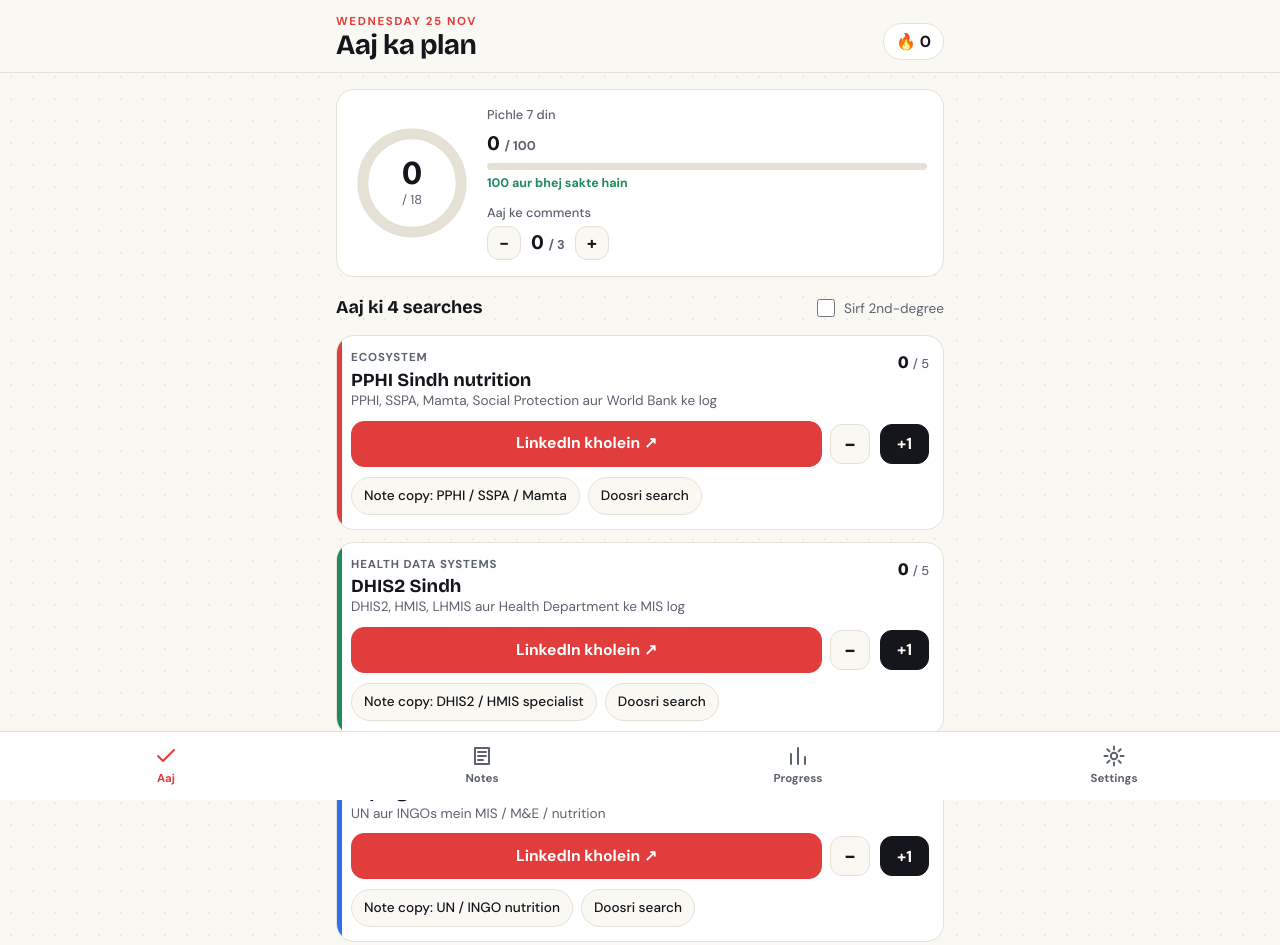
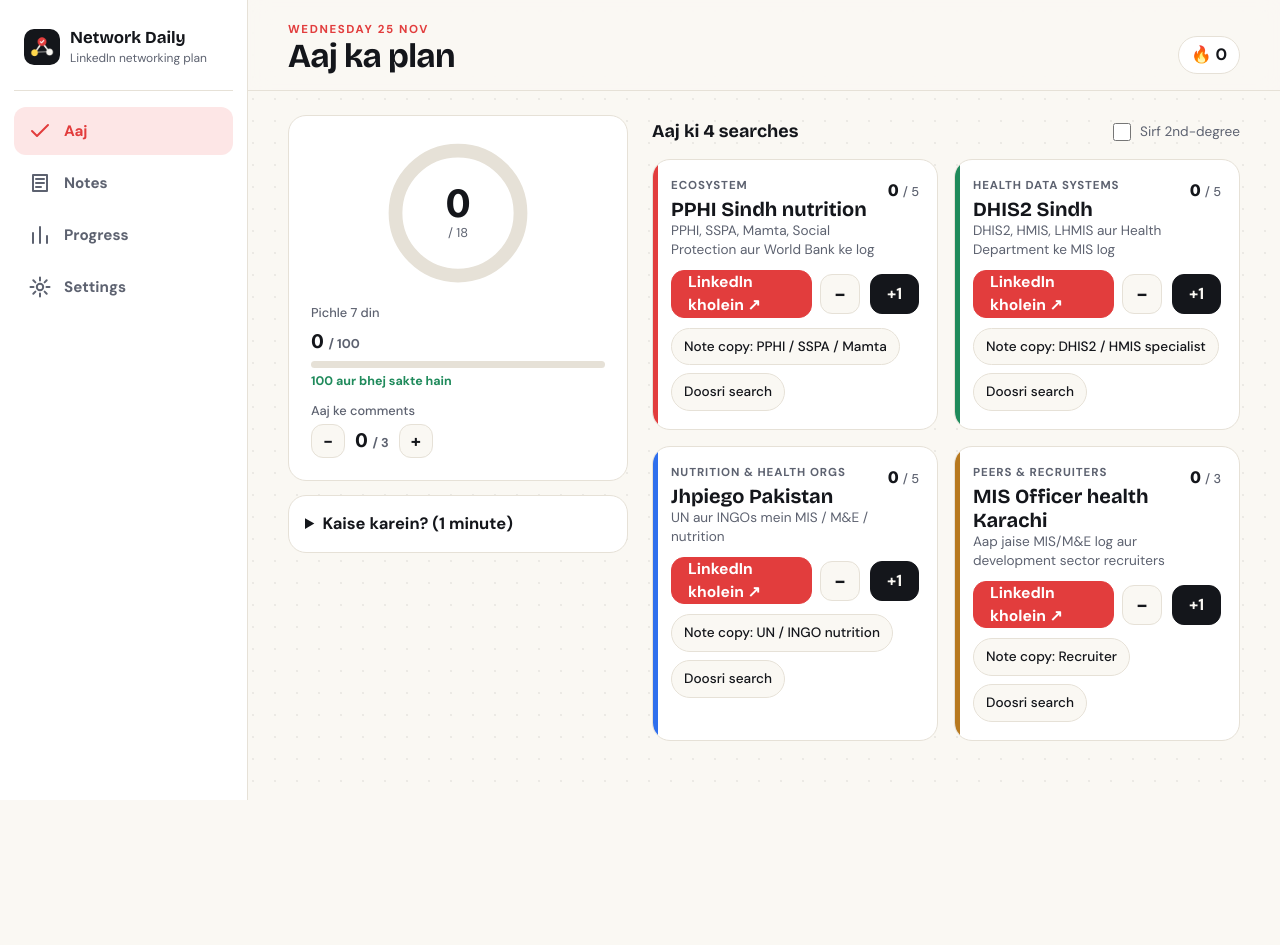
Before and after one commit to Sarmads050/linkedin-posts, a plain HTML site: page network-app/index.html in a window 1280 px wide. Shown: the top 945 px of the page. After the commit the page ends 800 px from the top, so only its background shows below. Drawn offline with nearby package versions, Linux system fonts and the light colour scheme.

Commit message:
Network Daily: laptop layout with sidebar, two-column today view and wider grids
Co-Authored-By: Claude Opus 5.5 <noreply@anthropic.com>
Claude-Session: https://claude.ai/code/session_01TmsrSd7aiFkuD6czWA3uiB

```diff
--- a/network-app/index.html
+++ b/network-app/index.html
@@ -32,6 +32,7 @@
 <main id="main">
   <!-- TODAY -->
   <section class="view" id="view-today" aria-labelledby="viewTitle">
+   <div class="col-left">
     <div class="banner" id="fridayBanner" hidden>
       <b>Friday safai:</b> My Network → Manage → Sent mein ja kar 3 hafte purani pending requests "Withdraw" kar dein.
     </div>
@@ -57,11 +58,15 @@
         </div>
       </div>
     </div>
+   </div>
 
+   <div class="col-right">
     <div class="section-head"><h2>Aaj ki 4 searches</h2><label class="toggle"><input type="checkbox" id="only2nd"> Sirf 2nd-degree</label></div>
     <ol class="tasks" id="tasks"></ol>
+   </div>
 
-    <details class="card howto">
+   <div class="col-left col-left-2">
+    <details class="card howto" id="howto">
       <summary>Kaise karein? (1 minute)</summary>
       <ol>
         <li><b>LinkedIn kholein</b> dabayein. Search LinkedIn app mein khulegi.</li>
@@ -70,6 +75,7 @@
         <li>Wapas aa kar us card par <b>+1</b> dabayein.</li>
       </ol>
     </details>
+   </div>
   </section>
 
   <!-- NOTES -->
@@ -137,6 +143,7 @@
 </main>
 
 <nav class="tabbar" aria-label="App sections">
+  <div class="brand"><img src="icons/icon-192.png" alt="" width="36" height="36"><div><b>Network Daily</b><span>LinkedIn networking plan</span></div></div>
   <button type="button" class="tab active" data-view="today"><svg viewBox="0 0 24 24"><path d="M4 12l5 5L20 6"/></svg><span>Aaj</span></button>
   <button type="button" class="tab" data-view="notes"><svg viewBox="0 0 24 24"><path d="M5 4h14v16H5zM8 8h8M8 12h8M8 16h5"/></svg><span>Notes</span></button>
   <button type="button" class="tab" data-view="progress"><svg viewBox="0 0 24 24"><path d="M5 20V10M12 20V4M19 20v-7"/></svg><span>Progress</span></button>
--- a/network-app/styles.css
+++ b/network-app/styles.css
@@ -124,3 +124,68 @@ hr{border:0;border-top:1px solid var(--line);margin:16px 0}
 
 .toast{position:fixed;left:50%;transform:translateX(-50%);bottom:calc(var(--tabh) + 18px + env(safe-area-inset-bottom,0px));background:var(--ink);color:var(--paper);padding:10px 16px;border-radius:12px;font-size:.9rem;font-weight:500;z-index:9;max-width:90vw;text-align:center}
 @media (prefers-reduced-motion:reduce){*{transition:none!important}}
+
+/* ---------- layout wrappers (phone: single column) ---------- */
+.col-left,.col-right{display:flex;flex-direction:column;gap:14px;min-width:0}
+.brand{display:none}
+
+/* ---------- tablet ---------- */
+@media (min-width:700px){
+  .tasks{display:grid;grid-template-columns:repeat(2,minmax(0,1fr))}
+  .notes{display:grid;grid-template-columns:repeat(2,minmax(0,1fr))}
+  .summary{grid-template-columns:auto 1fr}
+}
+
+/* ---------- laptop / desktop: sidebar + wide content ---------- */
+@media (min-width:980px){
+  :root{--side:248px}
+  body{font-size:16.5px}
+  .tabbar{top:0;right:auto;width:var(--side);display:flex;flex-direction:column;gap:4px;border-top:0;border-right:1px solid var(--line);
+    padding:22px 14px;justify-content:flex-start}
+  .brand{display:flex;align-items:center;gap:10px;padding:4px 10px 22px;border-bottom:1px solid var(--line);margin-bottom:12px}
+  .brand img{border-radius:10px}
+  .brand b{display:block;font-family:var(--display);font-size:1.05rem}
+  .brand span{display:block;font-size:.75rem;color:var(--muted)}
+  .tab{flex-direction:row;justify-content:flex-start;gap:12px;padding:12px 14px;border-radius:12px;font-size:.95rem;min-height:0}
+  .tab:hover{background:var(--paper)}
+  .tab.active{background:var(--red-soft);color:var(--red)}
+  .appbar{margin-left:var(--side)}
+  .appbar-in,main{max-width:1180px;padding-left:40px;padding-right:40px}
+  .appbar-in{padding-top:22px;padding-bottom:16px}
+  h1{font-size:2.1rem}
+  main{margin-left:var(--side);padding-top:24px;padding-bottom:48px}
+  @supports (margin-inline:auto){main,.appbar-in{margin-right:auto}}
+  .toast{bottom:28px;left:calc(50% + var(--side)/2)}
+
+  /* Today: summary on the left, searches on the right */
+  #view-today:not([hidden]){display:grid;grid-template-columns:340px minmax(0,1fr);grid-template-rows:auto 1fr;column-gap:24px;row-gap:14px;align-items:start}
+  #view-today .col-left{grid-column:1;grid-row:1}
+  #view-today .col-left-2{grid-column:1;grid-row:2}
+  #view-today .col-right{grid-column:2;grid-row:1 / span 2}
+  #view-today .col-left:first-child{position:sticky;top:110px}
+  .summary{grid-template-columns:1fr;justify-items:center;text-align:left;padding:22px}
+  .summary-side{width:100%}
+  .ring-wrap{width:150px;height:150px}
+  .ring-num b{font-size:2.6rem}
+  .howto[open],.howto{display:block}
+  .tasks{grid-template-columns:repeat(2,minmax(0,1fr));gap:16px}
+  .task{padding:18px}
+  .q{font-size:1.25rem}
+
+  /* Notes: 3 columns */
+  .notes{grid-template-columns:repeat(3,minmax(0,1fr));gap:16px}
+  .lead{max-width:70ch}
+
+  /* Progress: chart + KPIs side by side, library full width */
+  #view-progress:not([hidden]){display:grid;grid-template-columns:minmax(0,2fr) minmax(0,1fr);gap:16px;align-items:start}
+  #view-progress > .card:first-child{grid-column:1}
+  #view-progress > .grid3{grid-column:2;grid-template-columns:1fr;gap:12px}
+  #view-progress > .card:last-child{grid-column:1 / -1}
+  .chart{height:220px;gap:10px}
+
+  /* Settings: two columns of cards */
+  #view-settings:not([hidden]){display:grid;grid-template-columns:repeat(2,minmax(0,1fr));gap:16px;align-items:start}
+}
+@media (min-width:1360px){
+  .tasks{grid-template-columns:repeat(2,minmax(0,1fr))}
+}
--- a/network-app/sw.js
+++ b/network-app/sw.js
@@ -1,5 +1,5 @@
 // Offline cache for the app shell. Bump VERSION when files change.
-const VERSION = 'nd-v1';
+const VERSION = 'nd-v2';
 const SHELL = ['./', 'index.html', 'styles.css', 'app.js', 'manifest.webmanifest', 'icons/icon-192.png', 'icons/icon-512.png'];
 self.addEventListener('install', e => { e.waitUntil(caches.open(VERSION).then(c => c.addAll(SHELL)).then(() => self.skipWaiting())); });
 self.addEventListener('activate', e => {
```
